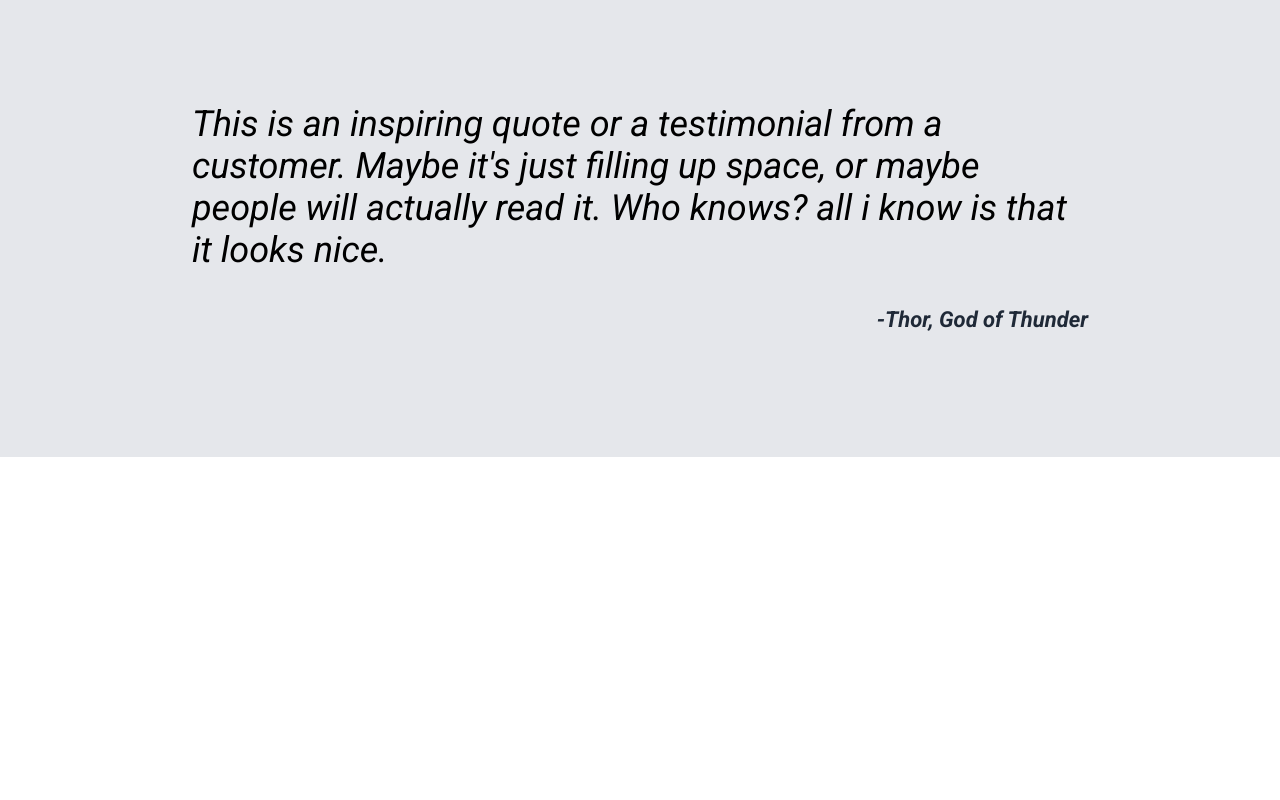
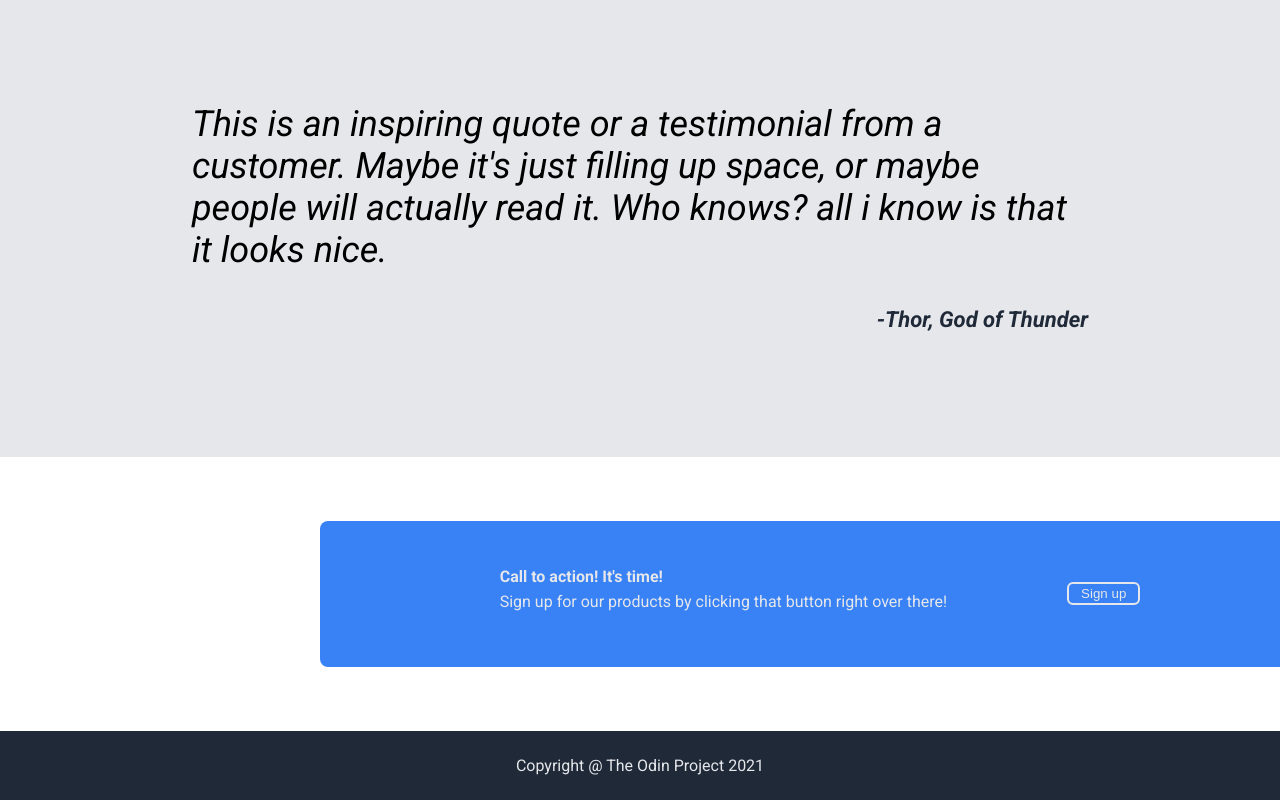
Before and after one commit to Chomppye/odin-landing-page, a plain HTML site: page index.html in a window 1280 px wide. Shown: the part 1177-1977 px from the top of the page. Before the commit the page ends 1634 px from the top, so only its background shows below. Drawn offline with Linux system fonts and the light colour scheme.

Commit message:
Add html and css for the bottom quote and footer

```diff
--- a/css/style.css
+++ b/css/style.css
@@ -138,3 +138,57 @@ body {
     font-size: 22px;
     font-weight: 700;
 }
+
+/* The bot Class */
+
+.bot {
+    font-family: "Roboto", sans-serif;
+}
+
+.bot-container {
+    width: 1000px;
+    display: flex;
+    justify-content: center;
+    align-items: center;
+    padding-top: 25px;
+    padding-bottom: 25px;
+    background-color: #3882F6;
+    margin-left: 25%;
+    margin-right: 50%;
+    margin-top: 5%;
+    margin-bottom: 5%;
+    gap: 120px;
+    color: #E5E7EB;
+    border-radius: 8px;
+}
+
+.bot-text {
+    font-size: 16px;
+}
+
+.bot-text p {
+    position: relative;
+    bottom: 15px;
+}
+
+.bot-container .bot-button button{
+   background-color: transparent;
+   color: #E5E7EB;
+   border-radius: 6px;
+   border-color: #E5E7EB;
+   border-style: solid;
+   border-width: 2px;
+   padding: 2px 12px 2px 12px;
+
+}
+
+/* The footer Class */
+
+footer {
+    font-family: "Roboto", sans-serif;
+    background-color: #1F2937;
+    color: #E5E7EB;
+    text-align: center;
+    margin-top: 5%;
+    padding: 25px;
+}
--- a/index.html
+++ b/index.html
@@ -60,10 +60,19 @@
         </div>
 
         <div class="bot">
+            <div class="bot-container">
+                <div class="bot-text">
+                    <h4>Call to action! It's time!</h4>
+                    <p>Sign up for our products by clicking that button right over there!</p>
+                </div>
 
+                <div class="bot-button">
+                    <button>Sign up</button>
+                </div>
+            </div>
         </div>
 
-        <footer></footer>
+        <footer>Copyright @ The Odin Project 2021</footer>
     </body>
 
 </html>
```
